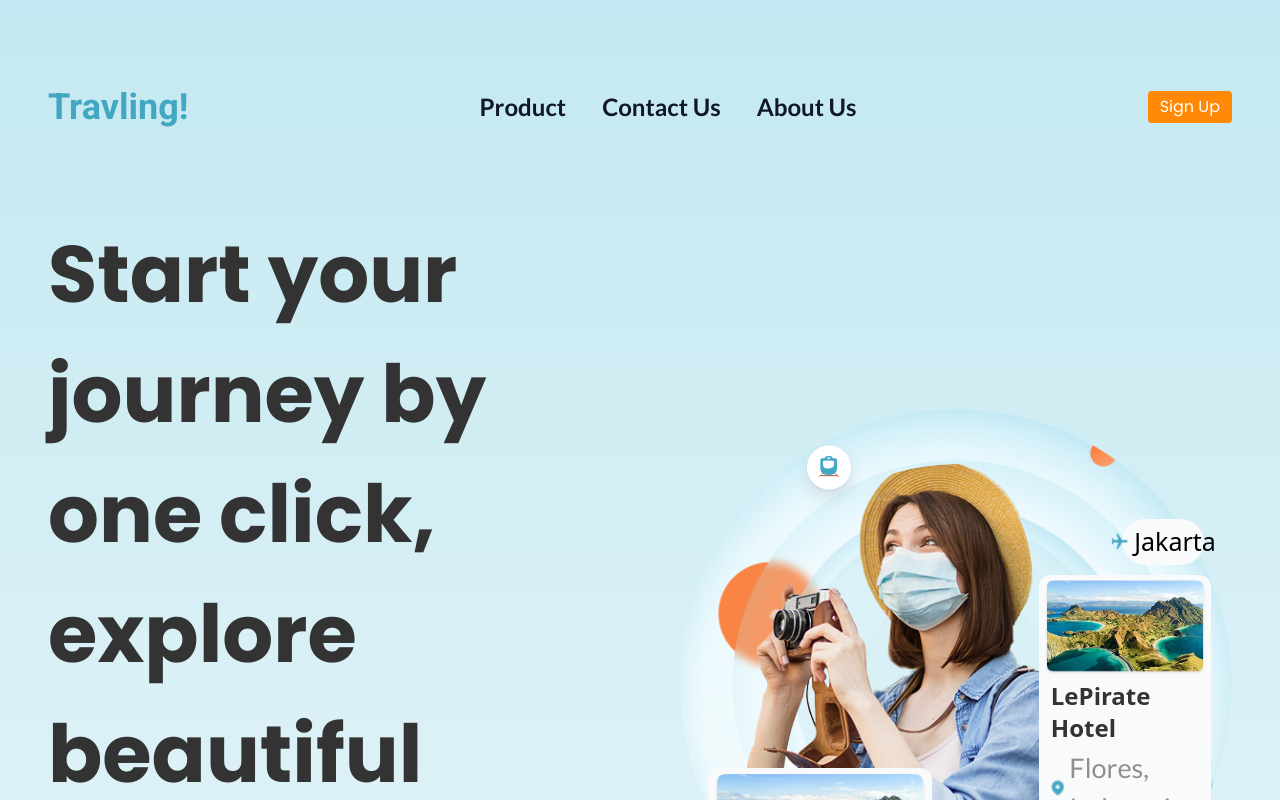
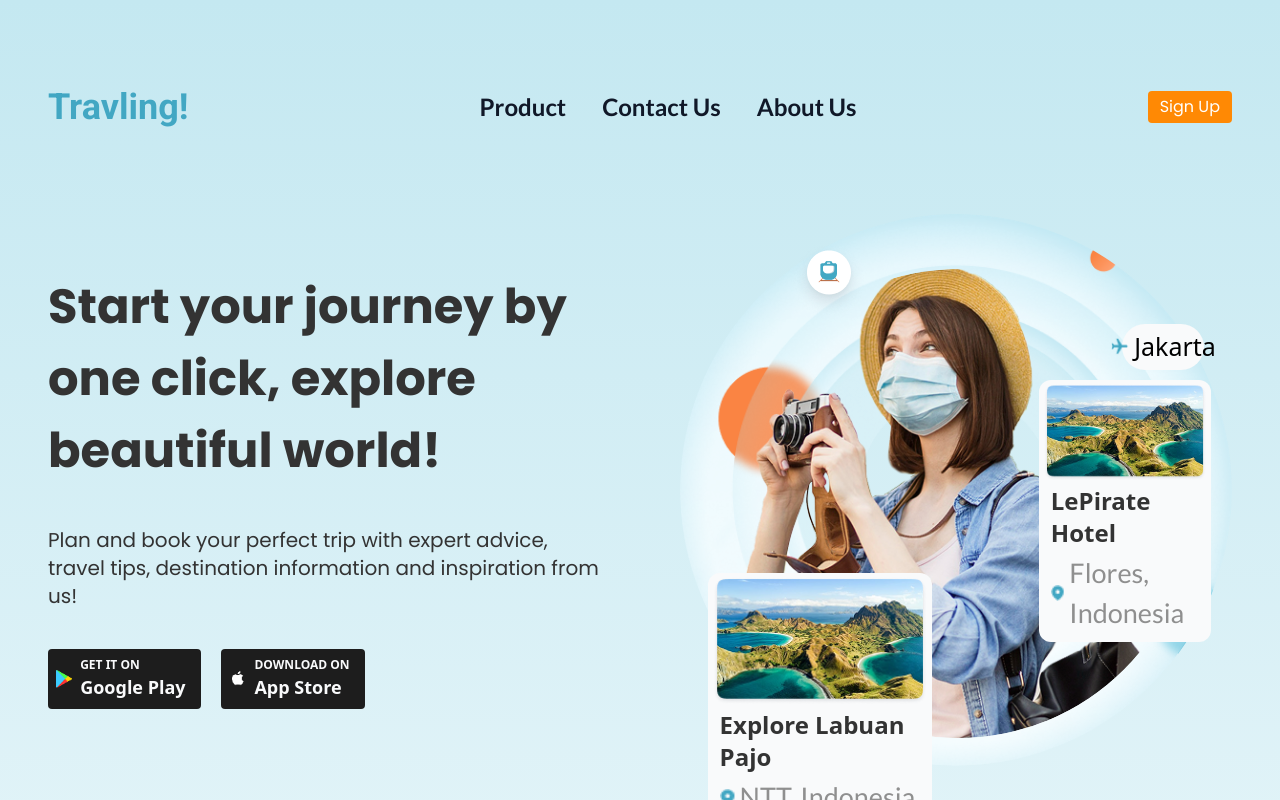
Before and after one commit to SanjilaGangaju/Landing-Page, a React (Vite) app: page / in a window 1280 px wide. Shown: the top 800 px of the page. Built offline with nearby package versions, Linux system fonts and the light colour scheme.

Commit message:
update text-size

```diff
--- a/src/components/Hero/Hero.jsx
+++ b/src/components/Hero/Hero.jsx
@@ -8,7 +8,7 @@ const Hero = () => {
 
         {/* LEFT SIDE (text + buttons) */}
         <div className="flex flex-col gap-[39px] w-full sm:order-2 md:order-1 lg:order-1 order-2">
-          <h1 className="font-[poppins] text-[#333333] font-bold text-[36px] md:text-[56px] lg:text-[5rem]">
+          <h1 className="font-[poppins] text-[#333333] font-bold text-[36px] md:text-[56px] lg:text-[3rem]">
             Start your journey by one click, explore beautiful world!
           </h1>
           <p className="font-[poppins] text-[#333333] text-[16px] md:text-lg lg:text-xl">
```
